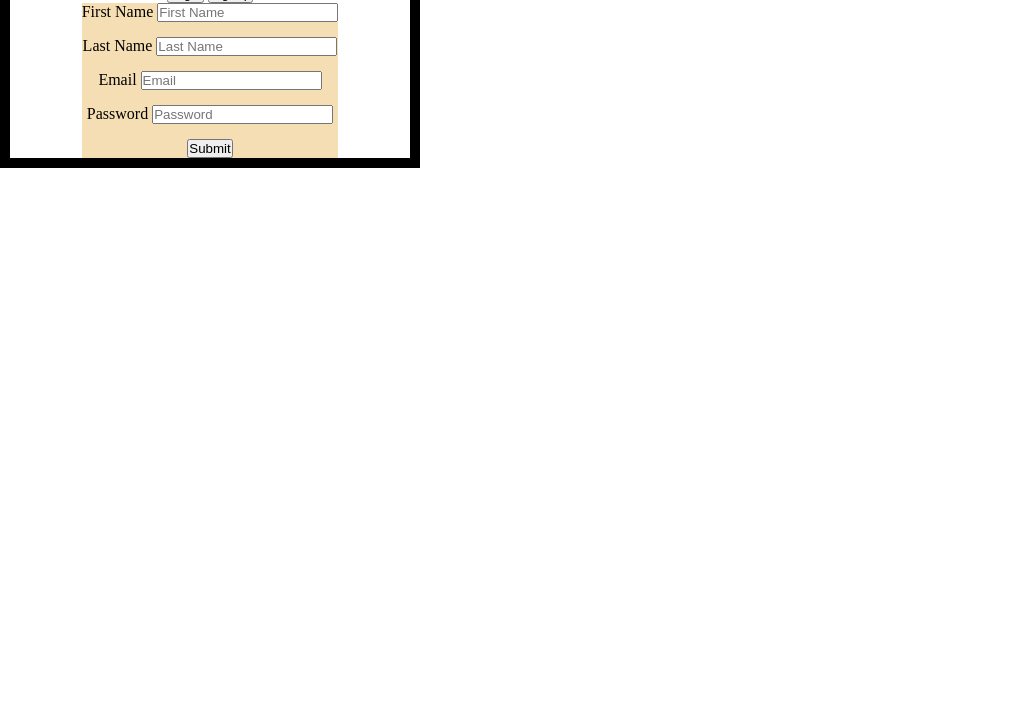
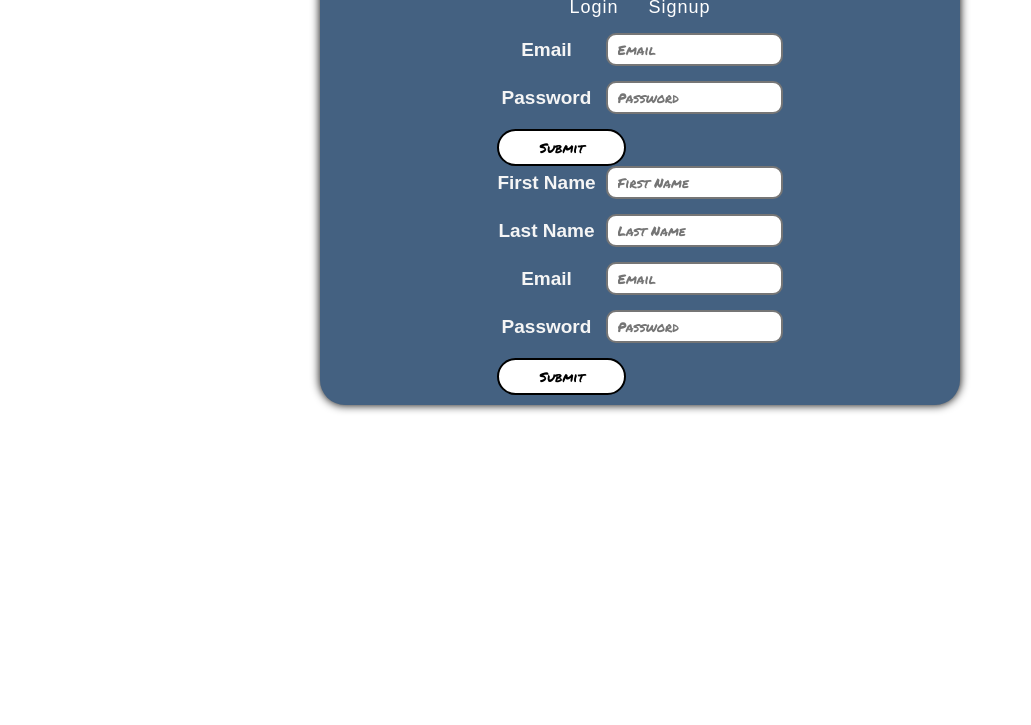
Before and after one commit to Agpancho360/Day1FullStack, a plain HTML site: page index.html in a window 1280 px wide. Shown: the part 75-800 px from the top of the page, without its empty margins (0-1031 px from the left). Drawn offline with Linux system fonts and the light colour scheme; a web font is replaced by a local one.

Commit message:
styled header, input, labels,etc for signin/login page

```diff
--- a/style.css
+++ b/style.css
@@ -5,10 +5,12 @@
 
 /*Form Container*/
 .container {
-    border-color: black;
-    border-style: solid;
-    border-width: 10px;
-    width: 400px;
+    margin: auto;
+    background-color: rgb(68, 97, 129);
+    border-radius: 25px;
+    width: 50vw;
+    height: 60vh;
+    box-shadow: 0px 0px 10px 0.1px black;
     display: flex;
     flex-direction: column;
     justify-content: center;
@@ -17,27 +19,69 @@
 
 /*Login/Signup Header*/
 .container h1 {
-    font-family: Impact, Haettenschweiler, 'Arial Narrow Bold', sans-serif;
+    font-family: 'Permanent Marker', cursive;
+    color: whitesmoke;
     letter-spacing: 3px;
 }
 
-/*form styling*/
+/*Login/Signup button switcher*/
+.formSwitcher {
+    font-size: 0;
+}
+
+.formSwitcher button {
+    margin: 10px 0;
+    padding: 5px 15px;
+    color: white;
+    font-weight: 500;
+    background-color: transparent;
+    font-size: 18px;
+    letter-spacing: 1px;
+    font-family: 'Genos', sans-serif;
+    border: none;
+}
+
+/*Form*/
 .form form {
     display: flex;
-    justify-content: space-between;
     flex-direction: column;
-    align-items: center;
-    background-color: wheat;
 }
 
 .form form div {
+    display: flex;
+    justify-content: space-between;
+    align-items: center;
     padding-bottom: 15px;
 }
 
+.form form div label {
+    font-family: 'Genos', sans-serif;
+    font-weight: 900;
+    font-size: 19px;
+    color: whitesmoke;
+    margin: auto;
+    padding: 0 10px 0 0;
+}
+
+.form form div input {
+    border-radius: 10px;
+    color: black;
+    padding: 5px 10px;
+}
+
+.form form input {
+    padding: 7px 40px;
+    background-color: white;
+    border-radius: 25px;
+    border-style: solid;
+    font-family: 'Permanent Marker', cursive;
+}
+
+
 .form .login-form {
-    display: none;
+    display: contents;
 }
 
 .form .signup-form {
-    visibility: visible;
+    display: block;
 }
```
